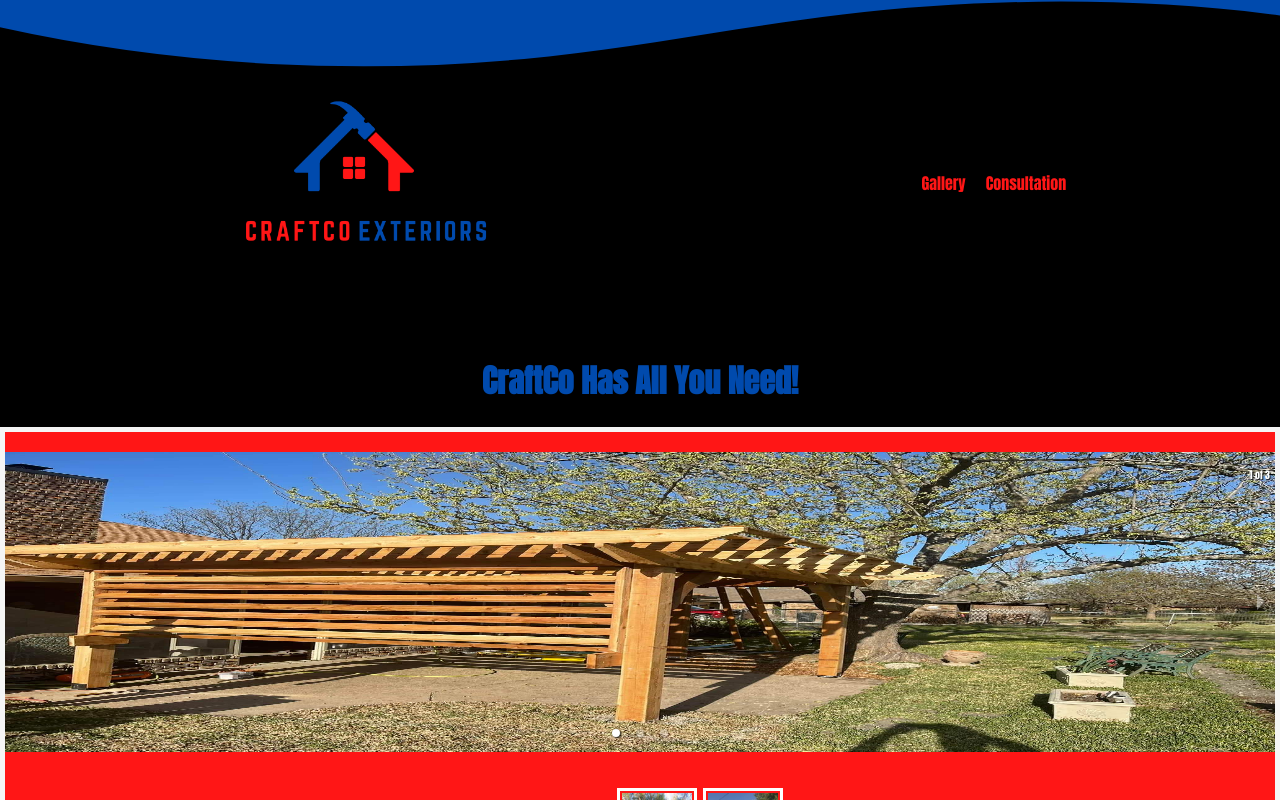
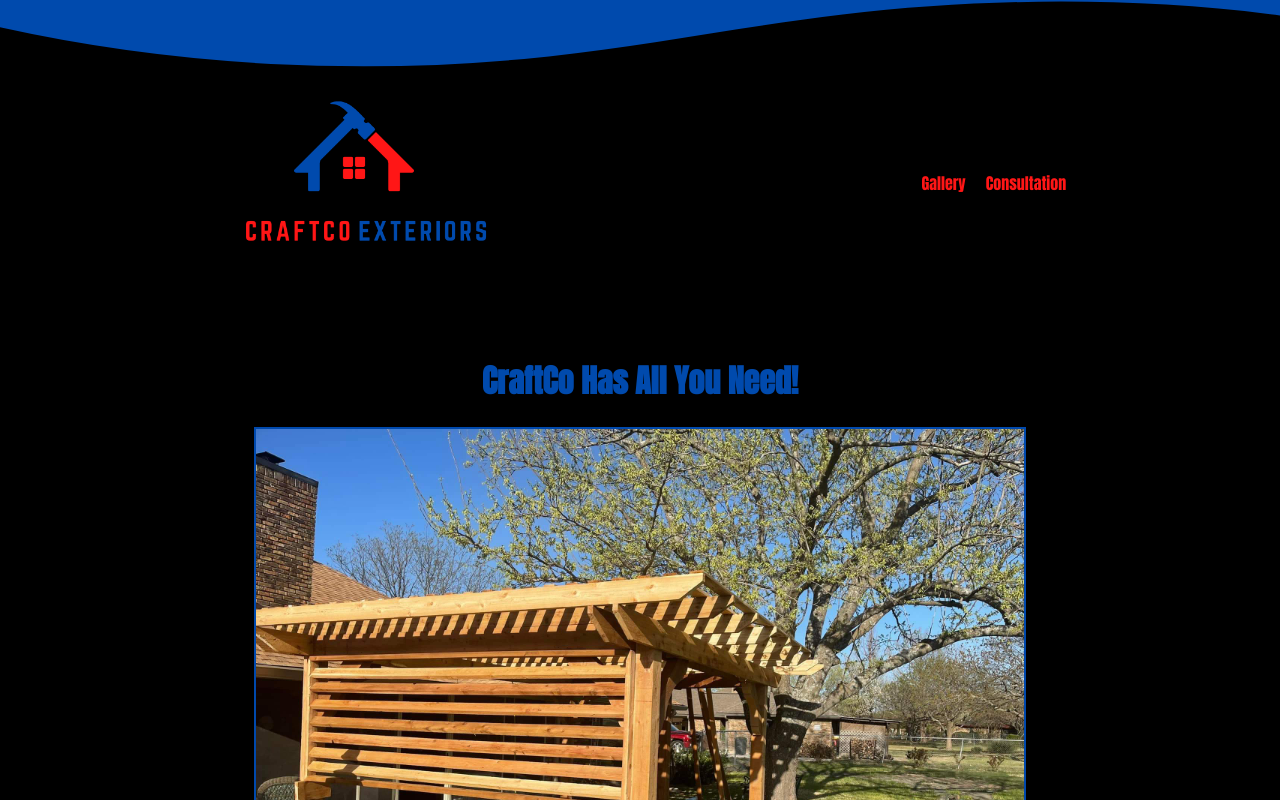
Before and after one commit to Derriel94/Craftco, a React (Create React App) app in the folder craftco-app/: page / in a window 1280 px wide. Built offline with nearby package versions, Linux system fonts and the light colour scheme.

Commit message:
More UI Changes

```diff
--- a/craftco-app/src/App.css
+++ b/craftco-app/src/App.css
@@ -68,16 +68,12 @@ html,body {
 }
 
 
-.slide-show {
-  padding-top:  20px;
-  background:  rgba( 255, 22, 22, 1);
-  z-index: 0;
-  border: 5px solid whitesmoke;
+.hero-image img{
+  max-height: 80vh;
+  width: 60vw;
+  border: 2px double rgba(0, 73, 173);
 }
-.slide img {
-  height: 300px;
-  width: 300px;
-}
+
 
 .gallery {
   display: flex;
@@ -113,14 +109,23 @@ html,body {
   display: flex;
   justify-content: space-around;
   flex-wrap:  wrap;
-  border-radius: 200px;
-
 }
 
-.consult-img-div img{
-  height: 200px;
-  width: 200px;
-  border-radius: 200px;
+.consult-img-div div {
+  width: 275px;
+}
+.consult-img-div img {
+  height: 275px;
+  width: 100%;
+  border-radius: 300px;
+}
+@media (max-width: 400px) {
+  .consult-img-div img {
+    display: flex;
+    justify-content: space-around;
+    width: 100%;
+
+  }
 
 }
 .button {
@@ -176,3 +181,6 @@ html,body {
 .bottom-section .shape-fill {
     fill: rgba( 255, 22, 22, 1);
 }
+.minicon {
+  height: 40px;
+}
--- a/craftco-app/src/components/Consult/Consult.js
+++ b/craftco-app/src/components/Consult/Consult.js
@@ -77,7 +77,7 @@ const Consult = () => {
 	        	</div>
 	        	<div>
 	        	<label className="title" >Please enter In Your Contact Info and
-	        	 a brief description of your desired Pergola And The Times Your Are You would like us to meet,
+	        	 a brief description of your desired Construction/Design And The Times Your Are You would like us to meet,
 	        	 do to high demand our schedule is busy but we will Quickly Respond to you on when we are avaible to meet.</label>
 	        		<textarea value={textArea} onChange={handleTextAreaChange} rows="10" cols="60"/>
 	        	</div>
--- a/craftco-app/src/components/Footer/Footer.js
+++ b/craftco-app/src/components/Footer/Footer.js
@@ -4,11 +4,8 @@ const Footer = () => {
 
 	return (
 	<div className="footer">
-        <div>
-          <div>Contact Us Via Social Media!</div>
-          <div><a href="https://m.facebook.com/people/Craftco-Exteriors-LLC/100054624872433/"><img src="./facebook.png" alt="icon"/></a></div>
-          <div><a href="https://ghost-code.herokuapp.com/">©Website By Derriel Collins Via Ghost Code©</a></div>
-        </div>
+        <div>Contact Us Via Social Media!</div>
+        <div><a href="https://m.facebook.com/people/Craftco-Exteriors-LLC/100054624872433/"><img src="./facebook.png" alt="icon"/></a></div>
         <div className="bottom-section">
             <svg data-name="Layer 1" xmlns="http://www.w3.org/2000/svg" viewBox="0 0 1200 120" preserveAspectRatio="none">
                 <path d="M321.39,56.44c58-10.79,114.16-30.13,172-41.86,82.39-16.72,168.19-17.73,250.45-.39C823.78,31,906.67,72,985.66,92.83c70.05,18.48,146.53,26.09,214.34,3V0H0V27.35A600.21,600.21,0,0,0,321.39,56.44Z" className="shape-fill"></path>
--- a/craftco-app/src/components/Home/Home.js
+++ b/craftco-app/src/components/Home/Home.js
@@ -1,5 +1,6 @@
 import React from 'react';
 import SlideShow from './../SlideShow/SlideShow.js';
+import './../../App.css';
 import { Link } from "react-router-dom";
 
 
--- a/craftco-app/src/components/SlideShow/SlideShow.js
+++ b/craftco-app/src/components/SlideShow/SlideShow.js
@@ -1,23 +1,12 @@
 import React from 'react';
-import "react-responsive-carousel/lib/styles/carousel.min.css"; // requires a loader
-import { Carousel } from 'react-responsive-carousel';
+import './../../App.css';
 
 const SlideShow = () => {
 
 	return (
-	<div className="slide-show">
-        <Carousel >
-                <div>
-                    <img alt="slide" src="./pergola1.jpg" />
-                </div>
-                <div>
-                    <img alt="slide" src="./pergola2.jpg"  />
-                </div>
-                <div>
-                    <img alt="slide" src="./roof1.jpg"  />
-                </div>
-        </Carousel>
-     </div>
+	<div className="hero-image">
+        <img src="./pergola1.jpg" alt="" className="" />
+    </div>
 		);
 }
 
```
Also changed, not shown: craftco-app/public/dc.png (added).
